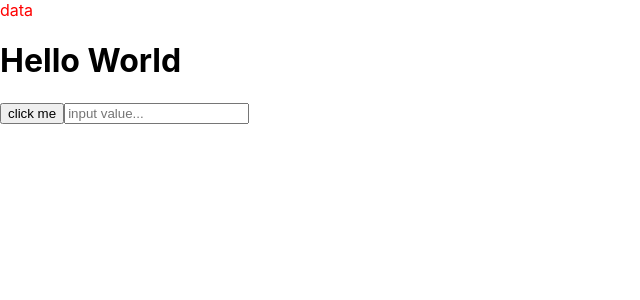
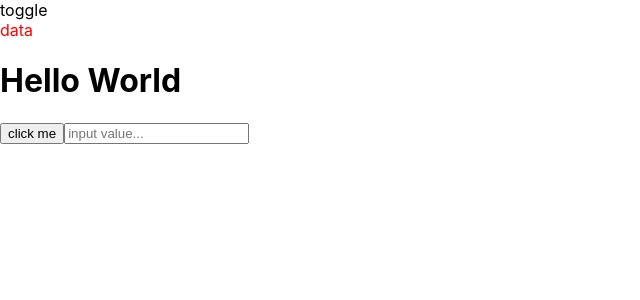
Before and after one commit to songhee24/react-testing-lib-example, a React (Create React App) app: page / in a window 1280 px wide. Both pictures are taken after a click on the button "click me". Shown: the top 300 px of the page, without its empty margins (0-640 px from the left). Built offline with nearby package versions, Linux system fonts and the light colour scheme.

Commit message:
added simple event on page

```diff
--- a/src/App.js
+++ b/src/App.js
@@ -2,6 +2,9 @@ import React, { useEffect } from "react";
 
 function App() {
   const [data, setData] = React.useState(null);
+  const [toggle, setToggle] = React.useState(false);
+
+  const toggleHandler = () => setToggle((prevState) => !prevState);
 
   useEffect(() => {
     setTimeout(() => {
@@ -11,9 +14,10 @@ function App() {
 
   return (
     <div>
+      {toggle === true && <div>toggle</div>}
       {data && <div style={{ color: "red" }}>data</div>}
       <h1>Hello World</h1>
-      <button>click me</button>
+      <button onClick={toggleHandler}>click me</button>
       <input type="text" placeholder="input value..." />
     </div>
   );
```
